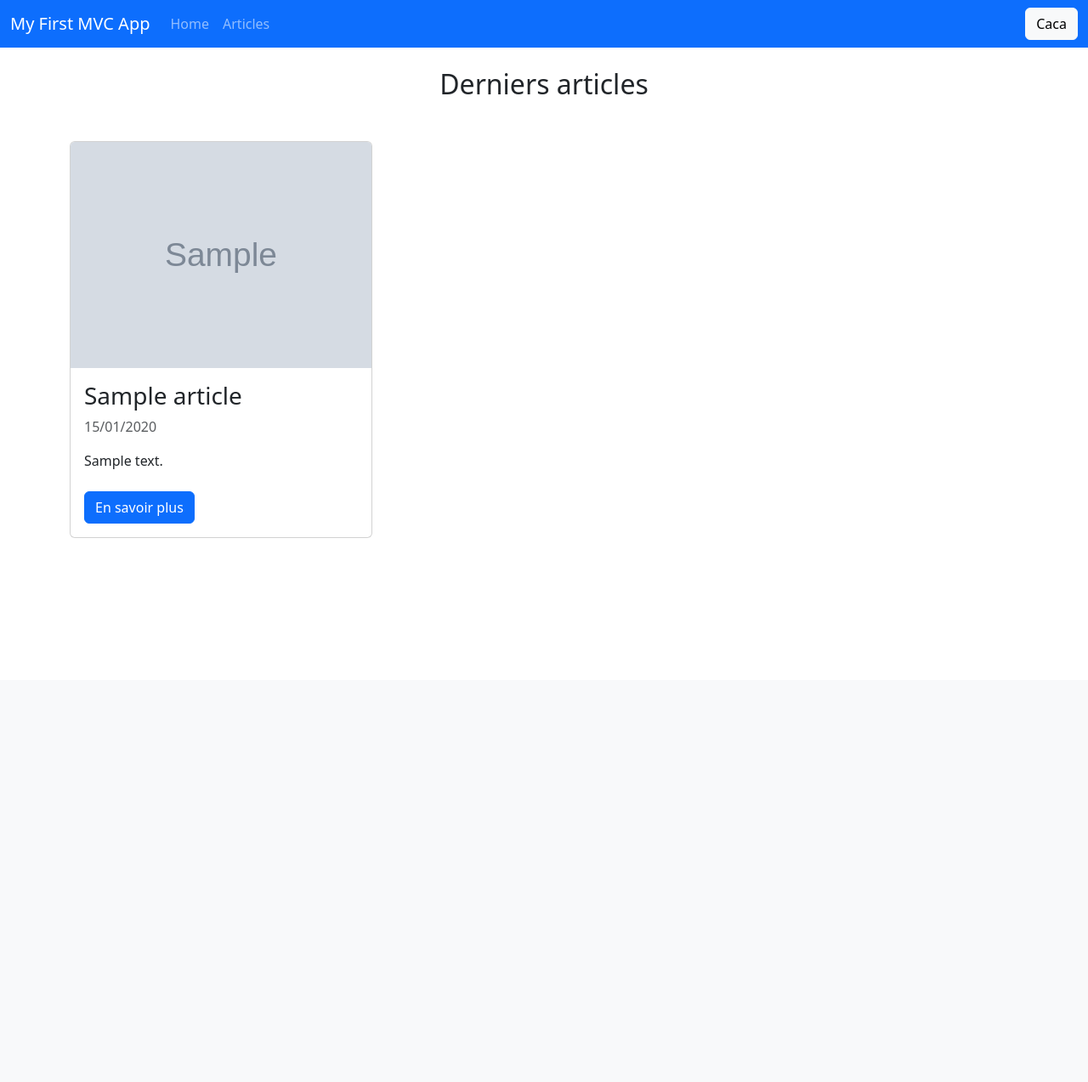
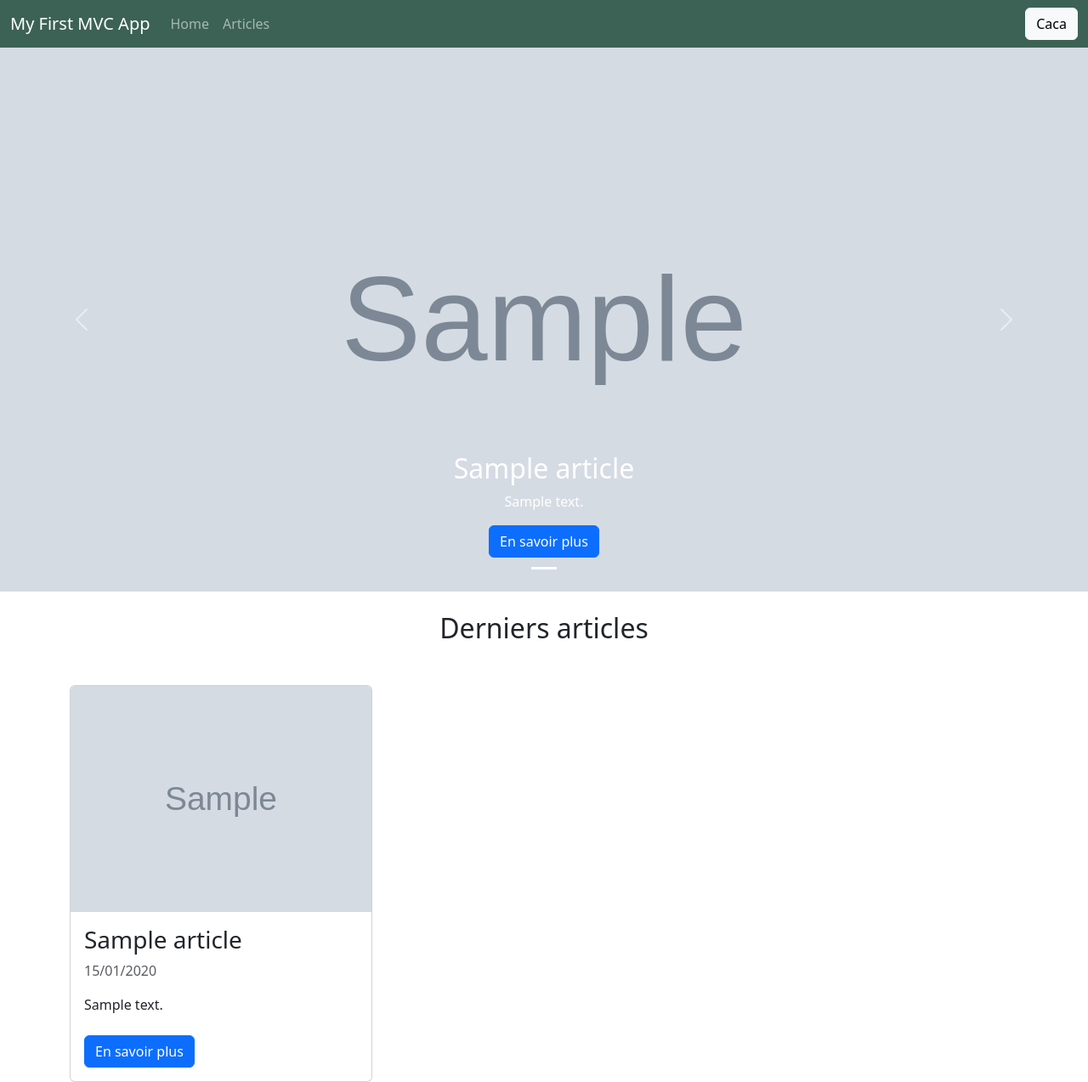
Before and after one commit to CharlineGalbert/PHP_Objet_MVC, a PHP site: template app/Views/Frontend/Main/index.php in a window 1280 px wide. Shown: the whole page at 85% size. Before the commit the page ends 633 px from the top, so only its background shows below. Run offline with PHP 8.4, Linux system fonts and the light colour scheme; the template is opened without the code that fills it: most values are stand-ins (such as "Sample title", 1, 10 or a date in 2020); grey boxes marked "Sample" are stand-in pictures.

Commit message:
feat: slider and css

```diff
--- /dev/null
+++ b/app/Views/Frontend/Main/_slider.php
@@ -0,0 +1,35 @@
+<div id="slider-main" class="carousel slide" data-bs-ride="carousel">
+    <div class="carousel-indicators">
+        <?php foreach ($articles as $key => $article) : ?> <!--$articles est un tableau à index-->
+            <?php if ($key === array_key_first($articles)) : ?>
+                <button type="button" data-bs-target="#slider-main" data-bs-slide-to="<?= $key; ?>" class="active" aria-current="true" aria-label=" <?= $key; ?>"></button>
+            <?php else : ?>
+                <button type="button" data-bs-target="#slider-main" data-bs-slide-to="<?= $key; ?>" aria-label="Slide <?= $key; ?>"></button>
+            <?php endif; ?>
+        <?php endforeach; ?>
+    </div>
+    <div class="carousel-inner">
+        <?php foreach ($articles as $key => $article) : ?>
+            <div class="carousel-item <?= $key === array_key_first($articles) ? 'active' : '' ?>">
+                <?php if ($article->image) : ?>
+                    <img src="/images/articles/<?= $article->image; ?>" class="img-carousel d-block" alt="<?= $article->titre; ?>" loading="lazy" />
+                <?php else : ?>
+                    <img src="https://fakeimg.pl/1200x600" class="img-carousel d-block w-100">
+                <?php endif; ?>
+                <div class="carousel-caption d-none d-md-block">
+                    <h2><?= $article->titre; ?></h2>
+                    <p><?= strlen($article->description) > 150 ? substr($article->description, 0, 150) . '...' : $article->description; ?></p>
+                    <a href="/articles/details/<?= $article->id ?>" class="btn btn-primary">En savoir plus</a>
+                </div>
+            </div>
+        <?php endforeach; ?>
+    </div>
+    <button class="carousel-control-prev" type="button" data-bs-target="#slider-main" data-bs-slide="prev">
+        <span class="carousel-control-prev-icon" aria-hidden="true"></span>
+        <span class="visually-hidden">Previous</span>
+    </button>
+    <button class="carousel-control-next" type="button" data-bs-target="#slider-main" data-bs-slide="next">
+        <span class="carousel-control-next-icon" aria-hidden="true"></span>
+        <span class="visually-hidden">Next</span>
+    </button>
+</div>
--- a/app/Views/Frontend/Main/index.php
+++ b/app/Views/Frontend/Main/index.php
@@ -1,3 +1,5 @@
+<?php include_once '_slider.php'?>
+
 <section class="container mt-4">
     <h2 class="text-center">Derniers articles</h2>
     <div class="row gy-4 mt-4">
--- a/app/Views/base.php
+++ b/app/Views/base.php
@@ -5,7 +5,7 @@
     <meta charset="UTF-8">
     <meta name="viewport" content="width=device-width, initial-scale=1.0">
     <title>My first App MVC</title>
-    <link href="https://cdn.jsdelivr.net/npm/bootstrap@5.3.0/dist/css/bootstrap.min.css" rel="stylesheet" integrity="sha384-9ndCyUaIbzAi2FUVXJi0CjmCapSmO7SnpJef0486qhLnuZ2cdeRhO02iuK6FUUVM" crossorigin="anonymous">
+    <link rel="stylesheet" href="/styles/main.css"> <!--à mettre après l'import de bootstrap car BS reset certaines propriétés-->
 </head>
 
 <body>
--- /dev/null
+++ b/app/public/styles/main.css
@@ -0,0 +1,35 @@
+@import url("https://cdn.jsdelivr.net/npm/bootstrap@5.3.0/dist/css/bootstrap.min.css");
+
+:root {
+    --bs-primary: #3c6255;
+    --bs-primary-rgb: 60, 98, 85;
+    --bs-secondary: #eae7b1;
+    --bs-secondary-rgb: 234, 231, 177;
+    --bs-btn-bg: #3c6255;
+    --bs-btn-border-color: #3c6255;
+    --bs-btn-hover-bg: #355348;
+    --bs-btn-hover-border-color: #46675b;
+    --bs-btn-focus-shadow-rgb: 49, 132, 253;
+    --bs-btn-active-bg: #46675b;
+    --bs-btn-active-border-color: #3a5e51;
+    --bs-btn-disabled-bg: #558b78;
+    --bs-btn-disabled-border-color: #4b7d6c;
+}
+
+.carousel {
+    height: 80vh;
+}
+
+.carousel-inner {
+    height: 100%;
+}
+
+.carousel-item {
+    height: 100%;
+}
+
+.img-carousel {
+    width: 100%;
+    max-height: 100%;
+    object-fit: cover;
+}
```
